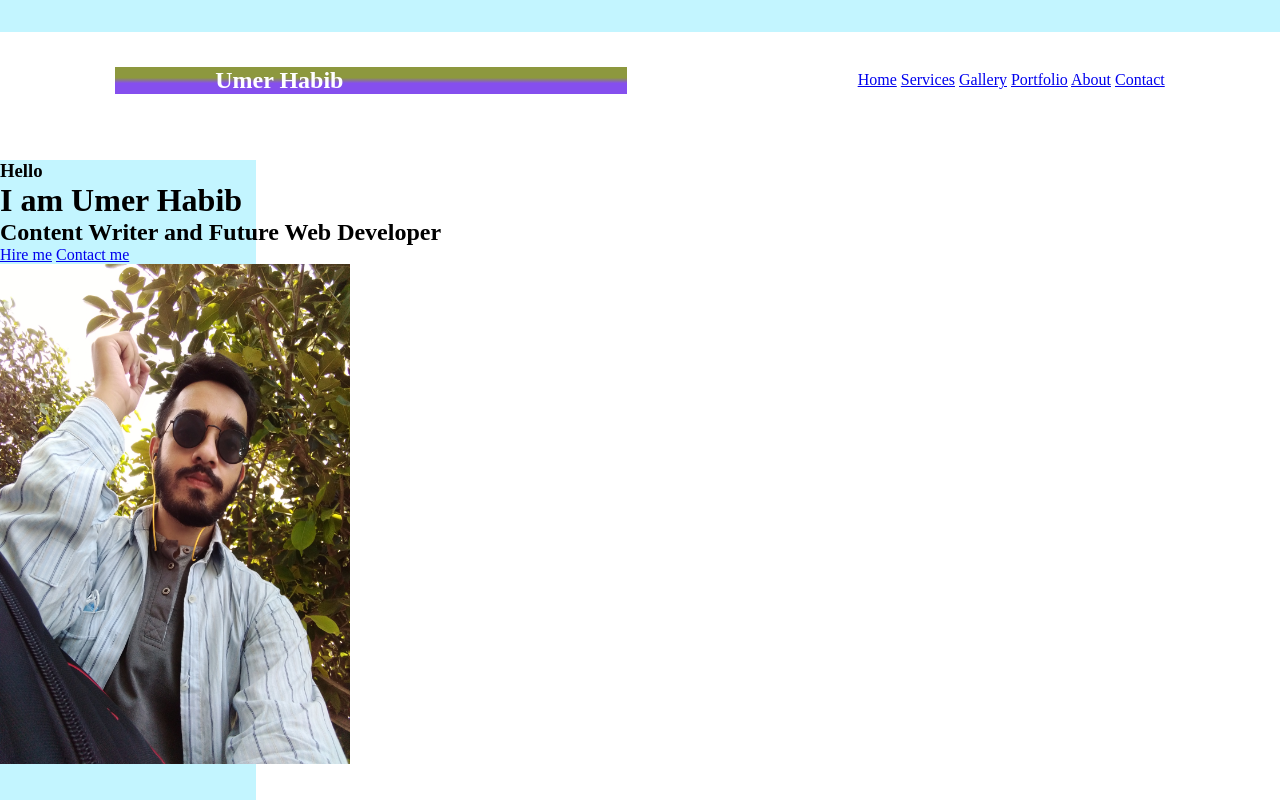
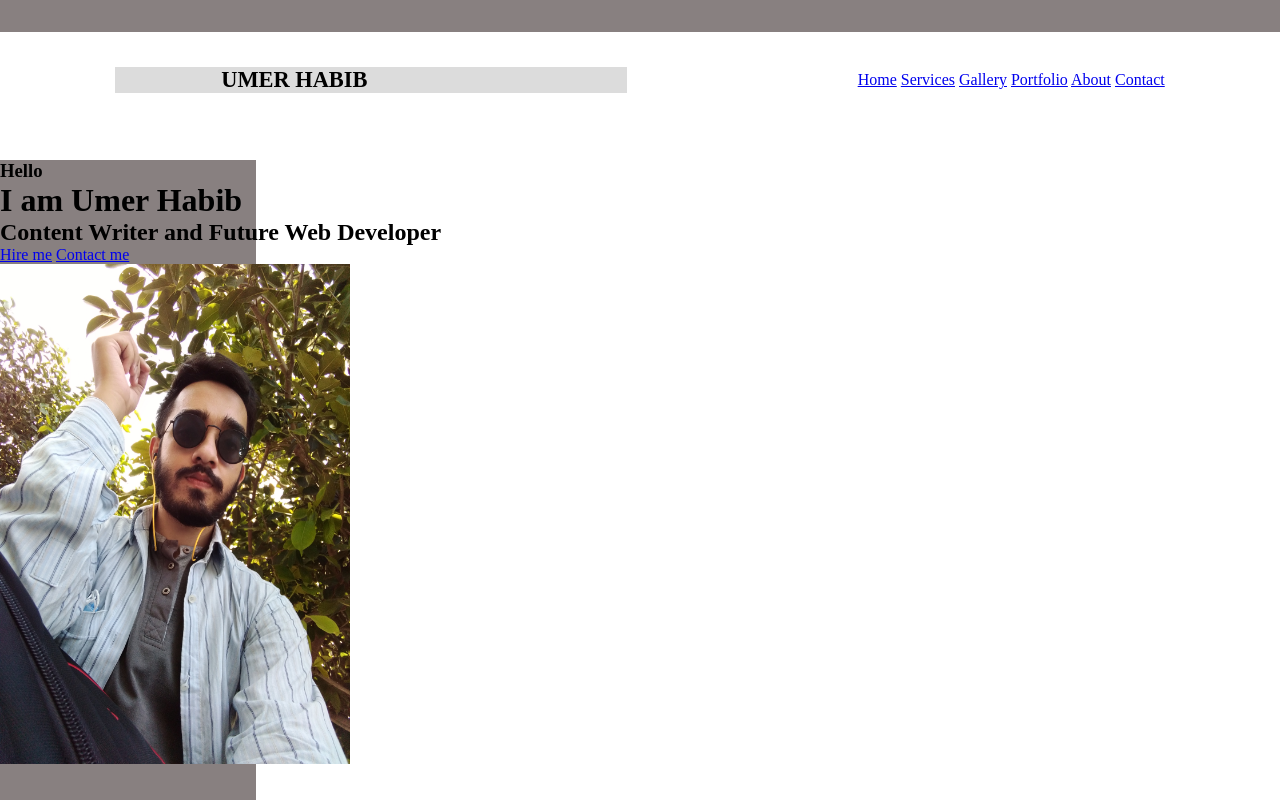
Before and after one commit to Umerhabib-50/wd-assignment-1, a PHP site: page / in a window 1280 px wide. Run offline with PHP 8.4, Linux system fonts and the light colour scheme.

Commit message:
Update style.css

```diff
--- a/css/style.css
+++ b/css/style.css
@@ -5,7 +5,7 @@
 header {
   width: 100%;
   height: 100vh;
-  background-image: linear-gradient(to left, #fff 80%, #c3f5ff 20%);
+  background-image: linear-gradient(to left, #fff 80%, #888080 20%);
 }
 .navsection {
   width: 100%;
@@ -13,12 +13,26 @@
   display: flex;
   justify-content: space-around;
   align-items: center;
-  background-image: linear-gradient(to top, #fff 80%, #c3f5ff 20%);
+  background-image: linear-gradient(to top, #fff 80%, #888080 20%);
 }
 .logo {
   width: 40%;
-  color: #fff;
-  background-image: linear-gradient(#8d983e 40%, #854fee 60%);
+  color: black;
+  background-color: gainsboro;
   padding-left: 100px;
   box-sizing: border-box;
 }
+.logo h1 {
+  text-transform: uppercase;
+  font-size: 1.4rem;
+  animation: leftright 2s linear infinite;
+  animation-direction: alternate;
+}
+@keyframes leftright {
+  from {
+    padding-left: 20px;
+  }
+  to {
+    padding-right: 20px;
+  }
+}
```
